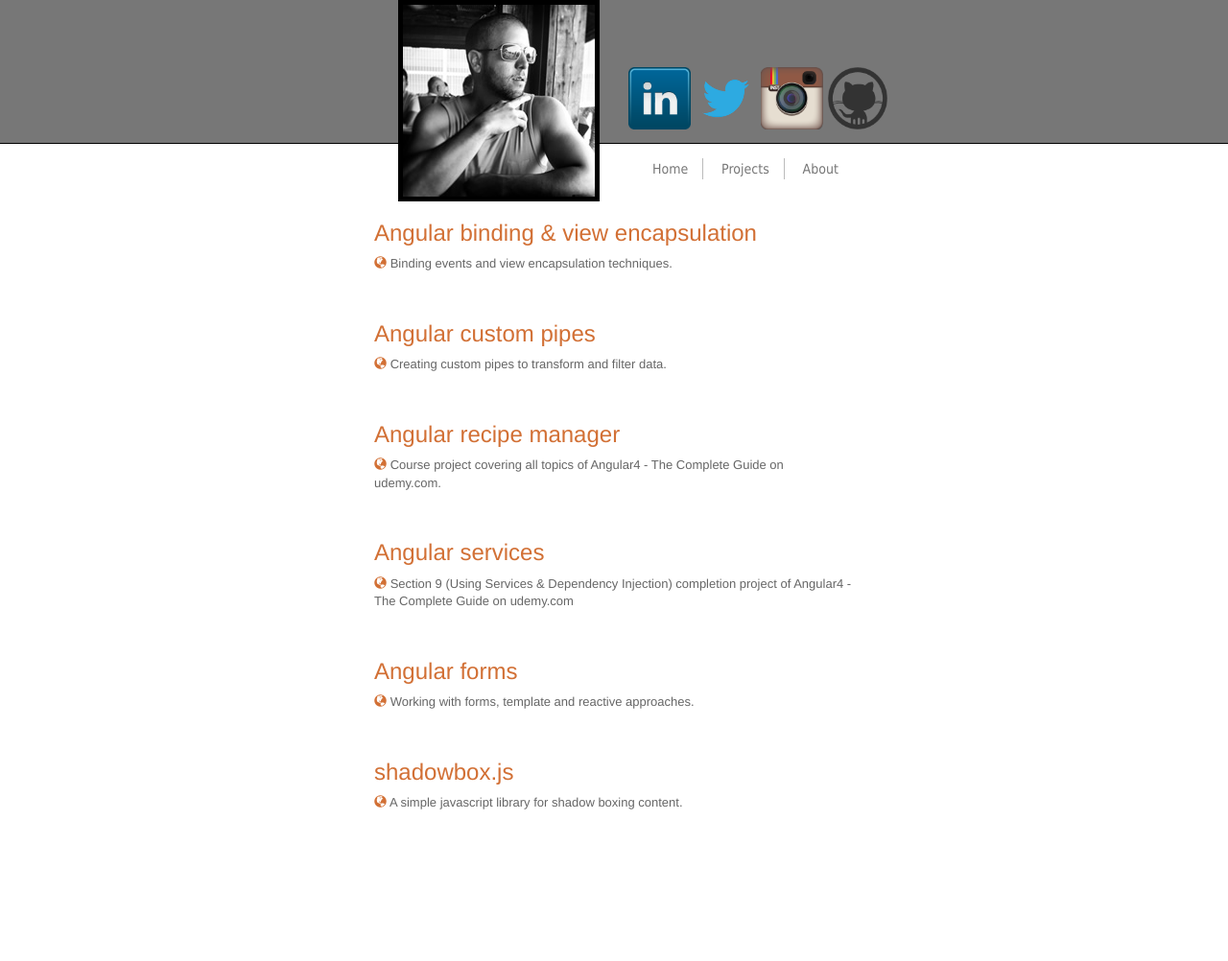
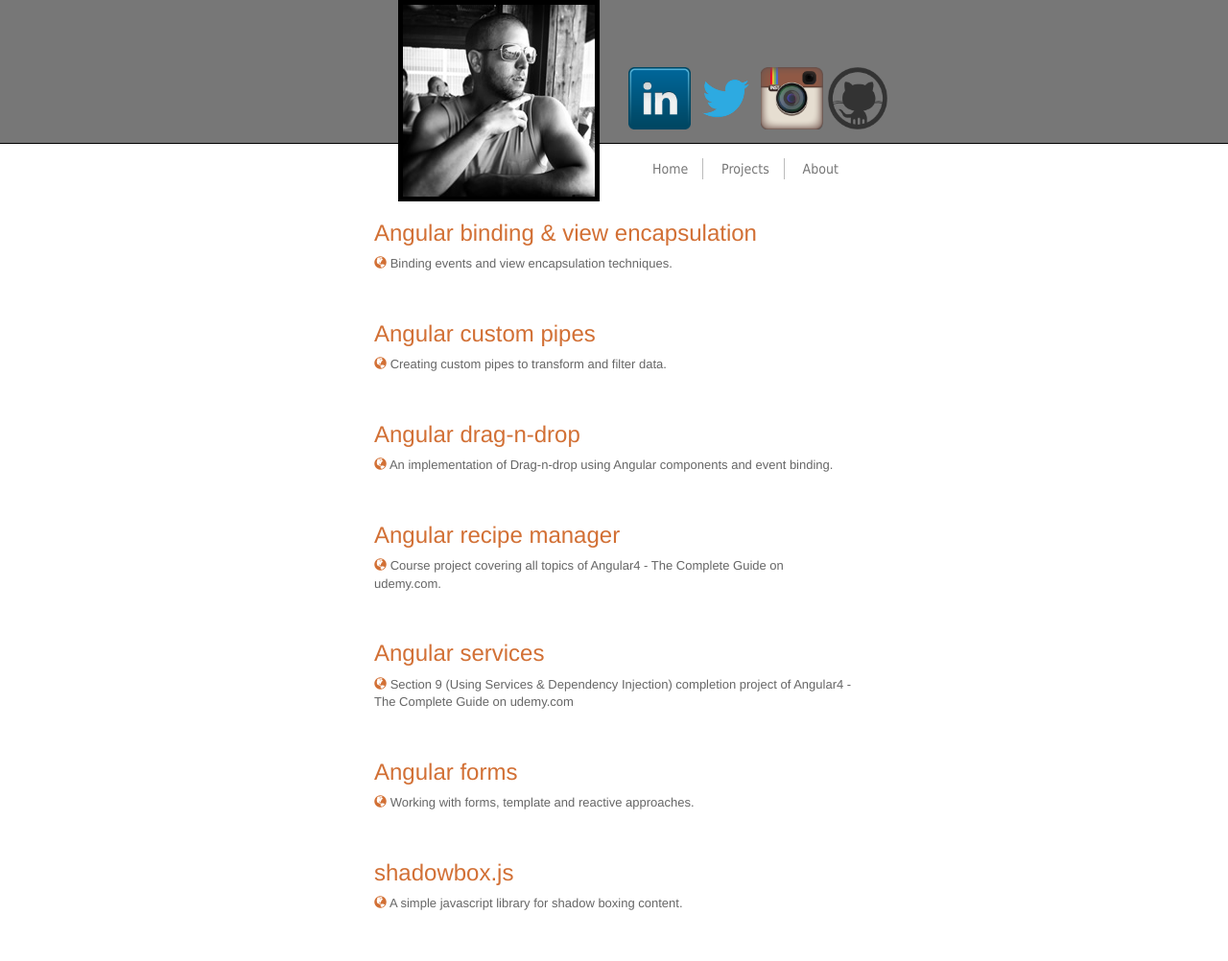
Before and after one commit to Floresj4/floresj4.github.io, a Jekyll site: the page built from projects.html, in a window 1280 px wide. Shown: the whole page at 96% size. Built offline with Jekyll 4.4.1, drawn with Linux system fonts in a browser that asks for light colours; nearby versions of some CDN libraries; before the commit the page ends 900 px from its top, so only the background shows below that.

Commit message:
updating project page

```diff
--- a/projects.html
+++ b/projects.html
@@ -29,6 +29,21 @@ layout: simple-page
 				</a>
 			</span>
 			Creating custom pipes to transform and filter data.
+		</p>
+	</div>
+
+	<div class="blog-post">
+		<h3 class="project-link">
+			<a href="https://floresj4.github.io/angular-drag-n-drop">Angular drag-n-drop</a>
+		</h3>
+
+		<p>
+			<span class="project-link">
+				<a href="https://floresj4.github.io/angular-drag-n-drop" class='project-link-icon'>
+					<span class='glyphicon glyphicon-globe'></span>
+				</a>
+			</span>
+			An implementation of Drag-n-drop using Angular components and event binding.
 		</p>
 	</div>
 
```
